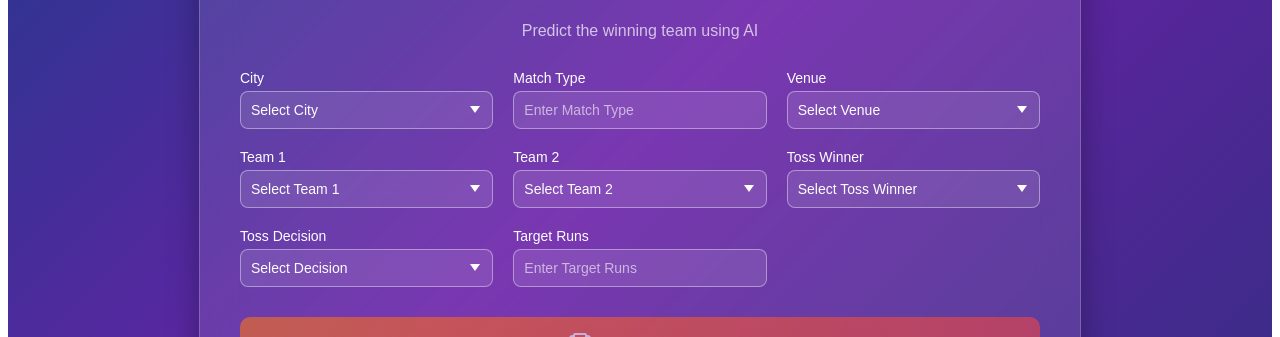
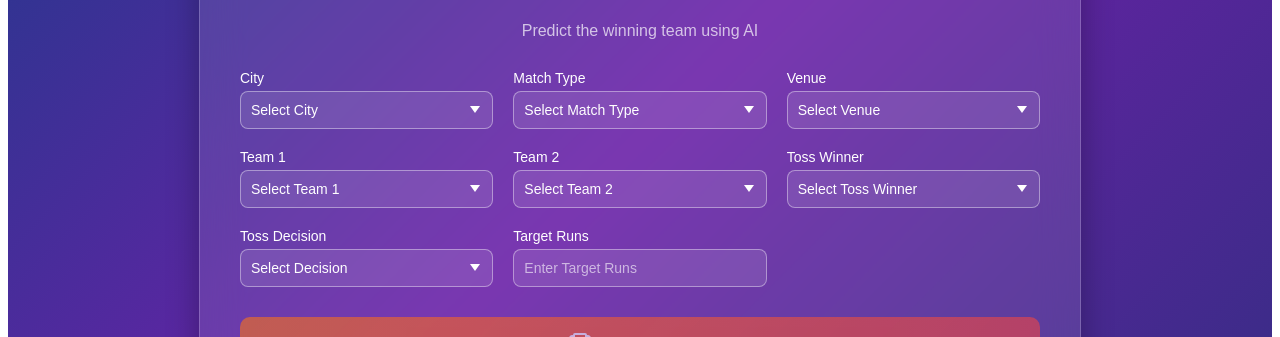
Before and after one commit to aryan1323/ipl_prediction, a React (Vite) app in the folder front_end/app/: page / in a window 1280 px wide. Shown: the part 293-630 px from the top of the page. Built offline with nearby package versions, Linux system fonts and the light colour scheme.

Commit message:
Update IPLPredictor.jsx

```diff
--- a/front_end/app/src/IPLPredictor.jsx
+++ b/front_end/app/src/IPLPredictor.jsx
@@ -17,6 +17,8 @@ export default function IPLPredictor() {
   const [result, setResult] = useState(null);
   const [loading, setLoading] = useState(false);
   const [error, setError] = useState(null);
+
+  const commonMatchTypes = ["League", "Semi Final", "Final"];
 
   const handleChange = (e) => {
     setForm({ ...form, [e.target.name]: e.target.value });
@@ -138,6 +140,25 @@ export default function IPLPredictor() {
     </div>
   );
 
+  const renderMatchTypeField = () => (
+    <div className="field-group" key="match_type">
+      <label>{fieldLabels["match_type"]}</label>
+      <select
+        name="match_type"
+        value={form.match_type}
+        onChange={handleChange}
+        required
+      >
+        <option value="">Select {fieldLabels["match_type"]}</option>
+        {commonMatchTypes.map((type) => (
+          <option key={type} value={type}>
+            {type}
+          </option>
+        ))}
+      </select>
+    </div>
+  );
+
   return (
     <div className="container">
       <div className="card">
@@ -152,7 +173,7 @@ export default function IPLPredictor() {
         <form onSubmit={handleSubmit}>
           <div className="grid">
             {renderSelectField("city", commonCities)}
-            {renderInputField("match_type")}
+            {renderMatchTypeField()}
             {renderSelectField("venue", commonVenues)}
             {renderSelectField("team1", commonTeams)}
             {renderSelectField("team2", commonTeams)}
```
